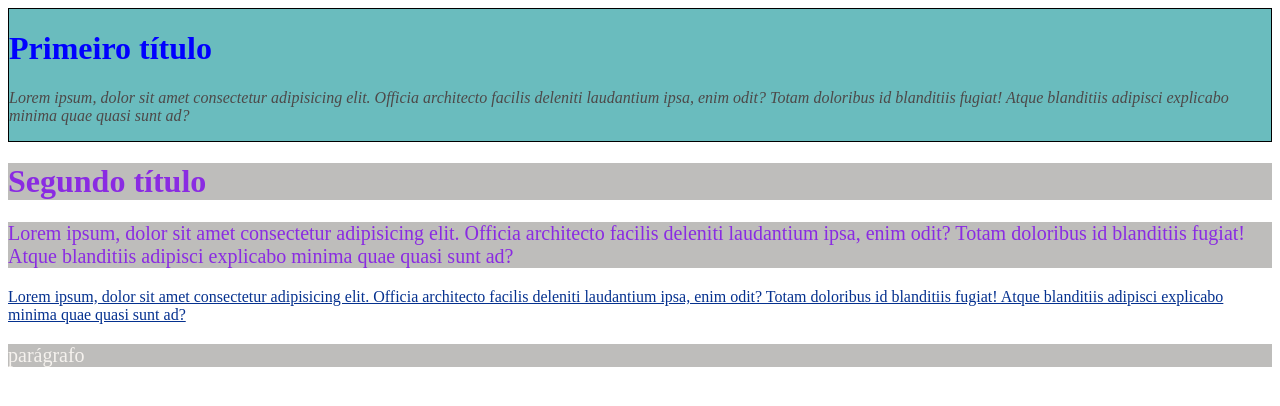
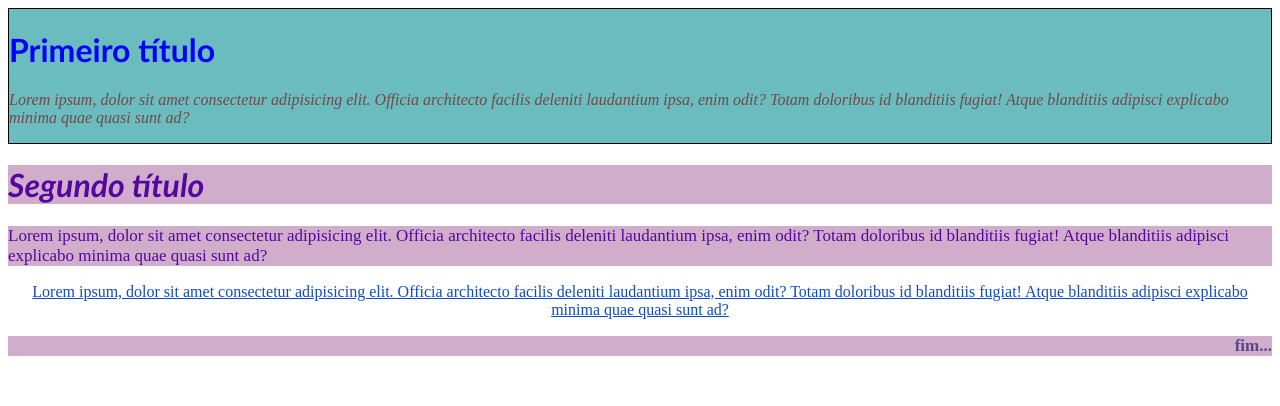
Before and after one commit to 10mara/desenvolvimento-web1, a plain HTML site: page aula-04-04/index.html in a window 1280 px wide. Drawn offline with Linux system fonts and the light colour scheme.

Commit message:
atualizacoes

```diff
--- a/atividade_1708/externo.css
+++ b/atividade_1708/externo.css
@@ -23,7 +23,7 @@ p {
 }
 .texto{
     line-height: 1.5;
-    font-family: 1.1em;
+    font-size: 1.1em;
     text-align: justify;
 }
 .importante{
@@ -37,6 +37,6 @@ p {
     text-align: center;
     background-color: darkgray;
     font-style: italic;
-    padding: 40px;
+    padding: 20px;
 
 }
--- a/aula-03-28/css-externo/estilo.css
+++ b/aula-03-28/css-externo/estilos/estilo.css
@@ -1,5 +1,5 @@
 h1{
-    color: rgb(245, 126, 112);
+    color: rgb(102, 16, 6);
     background-color: darkred;
     text-align: center;
     font-family: 'Franklin Gothic Medium', 'Arial Narrow', Arial, sans-serif;
--- a/aula-04-04/index.html
+++ b/aula-04-04/index.html
@@ -3,41 +3,40 @@
 <head>
     <meta charset="UTF-8">
     <meta name="viewport" content="width=device-width, initial-scale=1.0">
-    <title>Document</title>
+    <title>css</title>
     <style>
-        * {
-
-        }
         h1{
             /* Selecione todas as tags h1 */
             color: aqua;
-            font-style: normal;
+            font-style: italic;
+            font-family: 'Gill Sans', 'Gill Sans MT', Calibri, 'Trebuchet MS', sans-serif;
 
 
         }
-        /* SELECIONE O ELEMENTO COM O  ID titulo_pincial */
+        /* SELECIONE O ELEMENTO COM O  ID titulo_principal */
         #titulo_principal{
             color: blue;
+            font-style: normal;
         }
         #conteudo_principal {
-            color: rgb(5, 49, 143);
+            color: rgb(16, 75, 201);
             text-decoration: underline;
         }
-        /* Selecione todos os elem com a classe destaque */
-
         p {
-            color: rgb(77, 73, 73);
+            color: rgb(114, 74, 74);
 
         }
+        /* Selecione todos os elem com a classe destaque */
         .destaque {
-            background-color: rgb(190, 189, 187);
-            color: blueviolet;
+            background-color: rgb(209, 173, 204);
+            color: rgb(86, 6, 160);
 
         }
         /* Selecione todos os elem com a classe cor_primaria*/
 
         .cor_primaria {
             color: rgb(245, 242, 238);
+            text-align: center;
         }
         .container{
             background-color: rgb(106, 188, 190);
@@ -47,9 +46,13 @@
 
         /* Selecione tds as tags p q tenham a classe destaque */
         p.destaque{
-            font-size: 20px;
+            font-size: 17px;
         }
-        p.destaque.cor_primaria {}
+        p.destaque.cor_primaria {
+            color: rgb(89, 72, 131);
+            font-weight: bold;
+            text-align: end;
+        }
     </style>
 </head>
 <body>
@@ -61,7 +64,7 @@
     <h1 class="destaque">Segundo título</h1>
     <p class="destaque " >Lorem ipsum, dolor sit amet consectetur adipisicing elit. Officia architecto facilis deleniti laudantium ipsa, enim odit? Totam doloribus id blanditiis fugiat! Atque blanditiis adipisci explicabo minima quae quasi sunt ad?</p>
     <p id="conteudo_principal"class= "cor_primaria">Lorem ipsum, dolor sit amet consectetur adipisicing elit. Officia architecto facilis deleniti laudantium ipsa, enim odit? Totam doloribus id blanditiis fugiat! Atque blanditiis adipisci explicabo minima quae quasi sunt ad?</p>
-    <p class="cor_primaria destaque"> parágrafo</p>
+    <p class="cor_primaria destaque"> fim...</p>
 
 
 
```
Also changed, not shown: aula-03-21/arquivo2.html (+1 -0 lines), aula-03-28/css-externo/index.html (+1 -1 lines), aula-03-28/css-inline/index.html (+5 -4 lines), aula-04-11/texto-css.html (+1 -1 lines), atividade-html/index.html (renamed from index.html).
